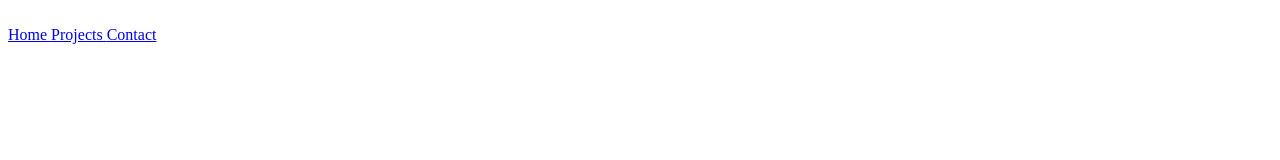
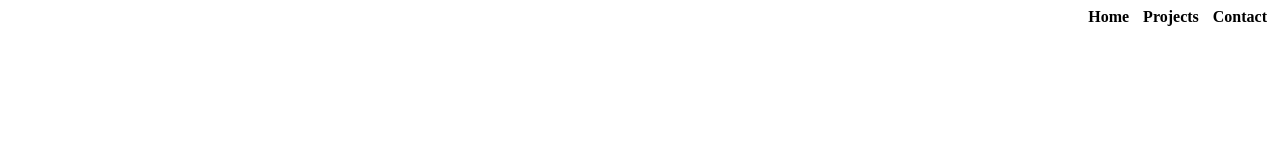
Before and after one commit to vikash-321/vikash-321.github.io, a plain HTML site: page index.html in a window 1280 px wide. Drawn offline with Linux system fonts and the light colour scheme.

Commit message:
added style to navigation

```diff
--- a/index.html
+++ b/index.html
@@ -5,9 +5,21 @@
     <meta http-equiv="X-UA-Compatible" content="IE=edge">
     <meta name="viewport" content="width=, initial-scale=1.0">
     <title>Website Development</title>
+    <style>
+        nav{
+            display: flex;
+            justify-content: space-between;
+            align-items: center;
+        }
+        div.links a {
+            padding: 5px;
+            text-decoration:none;
+            color: black;
+            font-weight:bold;
+        }
+    </style>
 </head>
 <body>
-
     <nav>
         <div>
         <!--container for logo-->
@@ -15,7 +27,7 @@
             <img src="images/logo.png" alt="">
          </a>
         </div>
-        <div>
+        <div class="links">
             <!--container for navigation links-->
             <a href="section-home">
                 Home
```
